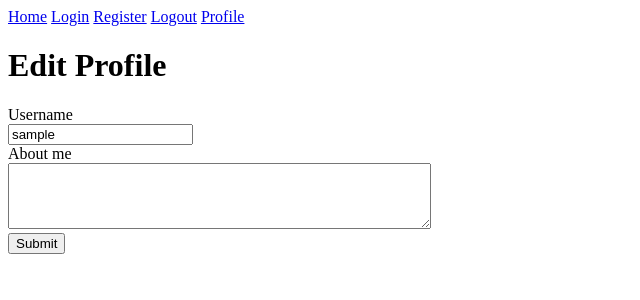
After one commit to Paran-oid/facebook-new-edition, a Flask app: page /edit_profile in a window 1280 px wide. The commit adds this page. Shown: the top 300 px of the page, without its empty margins (0-640 px from the left). Run offline with Flask 3, Linux system fonts and the light colour scheme; the visitor is signed in with stand-in values (Sample User, id 1); data comes from the database, SQL or seed files in the repository; both versions use the stored data as it was after the commit.

Commit message:
Added Profile Feature

```diff
--- a/app/forms.py
+++ b/app/forms.py
@@ -1,6 +1,6 @@
 from flask_wtf import FlaskForm
-from wtforms import StringField, PasswordField, EmailField, SubmitField, BooleanField
-from wtforms.validators import DataRequired, ValidationError, Email, EqualTo
+from wtforms import StringField, PasswordField, EmailField, SubmitField, BooleanField, TextAreaField
+from wtforms.validators import DataRequired, ValidationError, Email, EqualTo, Length
 from app import db
 from app.models import User
 import sqlalchemy as sa
@@ -27,3 +27,8 @@ class RegistrationForm(FlaskForm):
         user=db.session.scalar(sa.select(User).where(User.email == email.data))
         if user:
             raise ValidationError('Please use a different email')
+
+class EditProfileForm(FlaskForm):
+    username = StringField('Username', validators=[DataRequired()])
+    about_me = TextAreaField('About me', validators=[Length(min=0, max=140)])
+    submit = SubmitField('Submit')
--- a/app/models.py
+++ b/app/models.py
@@ -5,6 +5,7 @@ from app import db, login
 from werkzeug.security import generate_password_hash, check_password_hash
 from datetime import datetime, timezone
 from flask_login import UserMixin
+from hashlib import md5
 
 class User(UserMixin,db.Model):
     id: so.Mapped[int]=so.mapped_column(primary_key=True)
@@ -16,14 +17,23 @@ class User(UserMixin,db.Model):
 
     posts: so.WriteOnlyMapped['Post']=so.relationship(back_populates='author')
 
+    about_me: so.Mapped[Optional[str]]=so.mapped_column(sa.String(140))
+
+    last_seen: so.Mapped[Optional[str]]=so.mapped_column(default=lambda: datetime.now(timezone.utc))
+
     def set_password(self, password):
         self.password_hash=generate_password_hash(password)
 
     def check_password(self, password):
         return check_password_hash(self.password_hash, password)
 
+    def avatar(self, size):
+        digest=md5(self.email.lower().encode('utf-8')).hexdigest()
+        return f'https://www.gravatar.com/avatar/{digest}?d=identicon&s={size}'
+
     def __repr__(self):
         return '<User {}>'.format(self.username)
+
 
 class Post(db.Model):
     id: so.Mapped[int] = so.mapped_column(primary_key=True)
--- a/app/routes.py
+++ b/app/routes.py
@@ -2,9 +2,10 @@ from app import app, db
 import sqlalchemy as sa
 from app.models import User, Post
 from flask import render_template, flash, redirect, url_for, request
-from .forms import Form, RegistrationForm
-from flask_login import current_user, login_user, logout_user
+from .forms import Form, RegistrationForm, EditProfileForm
+from flask_login import current_user, login_user, logout_user, login_required
 from urllib.parse import urlsplit
+from datetime import datetime, timezone
 
 @app.route("/")
 def index():
@@ -20,7 +21,7 @@ def login():
     if form.validate_on_submit():
         user = db.session.scalar(sa.select(User).where(User.username == form.username.data))
         if not user or not user.check_password(form.password.data):
-            flash("Invalid username or password")
+            flash("Invalid username or password",'error')
             return redirect(url_for('login'))
         login_user(user, remember= form.remember_me.data)
         next_page = request.args.get('next')
@@ -44,6 +45,38 @@ def register():
         user.set_password(form.password.data)
         db.session.add(user)
         db.session.commit()
-        flash('Congratulations, You are now Registered!')
+        flash('Congratulations, You are now Registered!','success')
         return redirect(url_for('login'))
     return render_template('register.html', form=form)
+
+@app.route('/user/<username>')
+@login_required
+def user(username):
+    user= db.first_or_404(sa.select(User).where(User.username==username))
+    posts=[
+        {'author' : user, 'body': 'Test1'},
+        {'author' : user, 'body': 'Test2'}
+    ]
+
+    return render_template('user.html', user=user, posts=posts)
+
+@app.before_request
+def before_request():
+    if current_user.is_authenticated:
+        current_user.last_seen=datetime.now(timezone.utc)
+        db.session.commit()
+
+@app.route('/edit_profile', methods=['POST','GET'])
+@login_required
+def edit_profile():
+    form=EditProfileForm()
+    if form.validate_on_submit():
+        current_user.username= form.username.data
+        current_user.about_me=form.about_me.data
+        db.session.commit()
+        flash('Your changes have been Done!','success')
+        return redirect(url_for('edit_profile'))
+    elif request.method=='GET':
+        form.username.data = current_user.username
+        form.about_me.data = current_user.about_me
+    return render_template('edit_profile.html', form=form)
--- /dev/null
+++ b/app/templates/_post.html
@@ -0,0 +1,6 @@
+    <table>
+        <tr>
+            <td><img src="{{ post.author.avatar(36)}}" ></td>
+            <td> {{ post.author.username }} says:  <br>{{ post.body }}</td>
+        </tr>
+    </table>
--- /dev/null
+++ b/app/templates/edit_profile.html
@@ -0,0 +1,31 @@
+{% extends "base.html" %}
+{% block body %}
+    <div>
+        <a href="{{ url_for('index')}}">Home</a>
+        <a href="{{url_for('login')}}">Login</a>
+        <a href="{{url_for('register')}}">Register</a>
+        {% if current_user.is_authenticated %}
+            <a href="{{url_for('logout')}}">Logout</a>
+            <a href="{{url_for('user', username=current_user.username)}}">Profile</a>
+        {% endif %}
+    </div>
+    <h1>Edit Profile</h1>
+    {% with messages=get_flashed_messages(with_categories=true) %}
+        {% for category, message in messages %}{% if category=='success' %} <span style="color: green;">{{message}}</span> {% endif %}{% endfor %}
+    {% endwith %}
+    <form action="" method="post">
+        {{ form.hidden_tag() }}
+        {{ form.username.label }} <br>
+        {{ form.username }} <br>
+        {% for error in form.username.errors %}
+            <span style="color: red;" >[{{Error}}]</span>
+        {% endfor %}
+
+        {{form.about_me.label}} <br>
+        {{form.about_me(cols=50, rows=4)}} <br>
+        {% for error in form.about_me.errors %}
+            <span style="color: red;" >[{{error}}]</span>
+        {% endfor %}
+        {{form.submit()}}
+    </form>
+{% endblock %}
--- a/facebook.py
+++ b/facebook.py
@@ -1,8 +1,8 @@
 from app import app, db
-import sqlalchemy as sa
-import sqlalchemy.orm as so
+import sqlalchemy
+import sqlalchemy.orm
 from app.models import User, Post
 
 @app.shell_context_processor
 def make_shell_context():
-    return {'sa': sa, 'so': so, 'db': db, 'User': User, 'Post': Post}
+    return {'sa': sqlalchemy, 'so': sqlalchemy.orm, 'db': db, 'User': User, 'Post': Post}
```
Also changed, not shown: app/templates/index.html (+11 -4 lines), app/templates/login.html (+21 -9 lines), app/templates/register.html (+6 -1 lines), app/templates/user.html (added, +29 -0 lines), migrations/versions/8b1c6a023ebe_new.py (added, +34 -0 lines), app/app.db.
